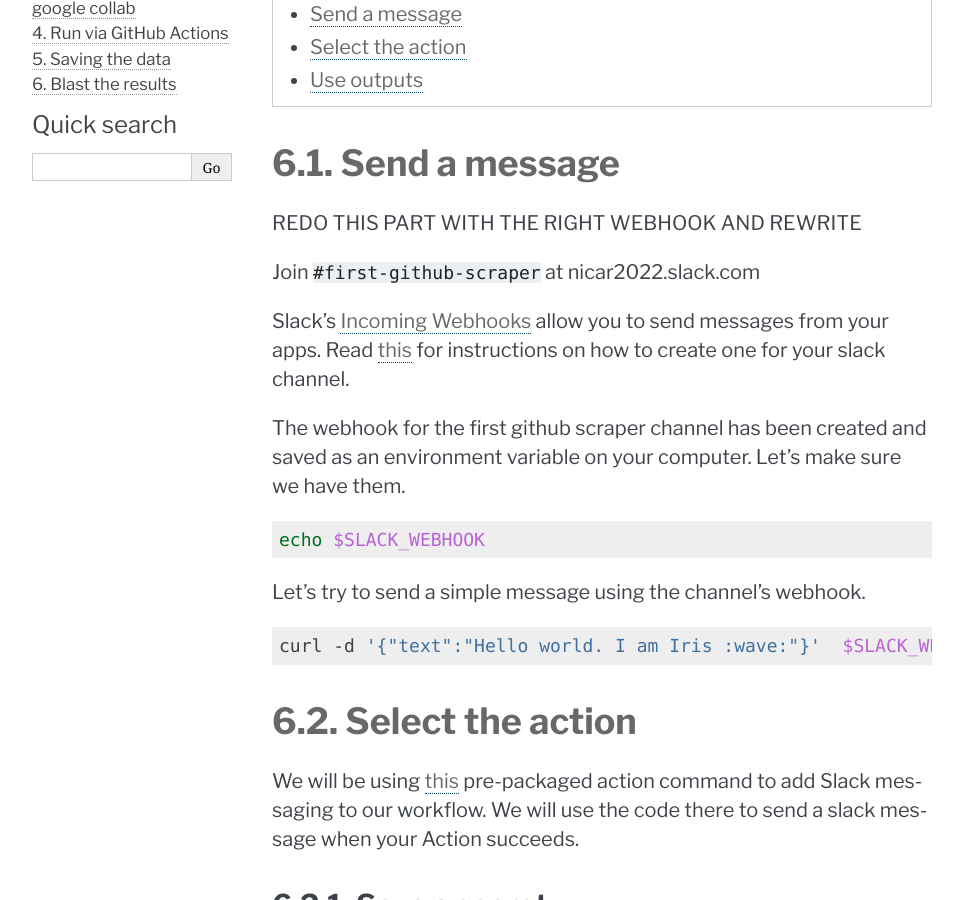
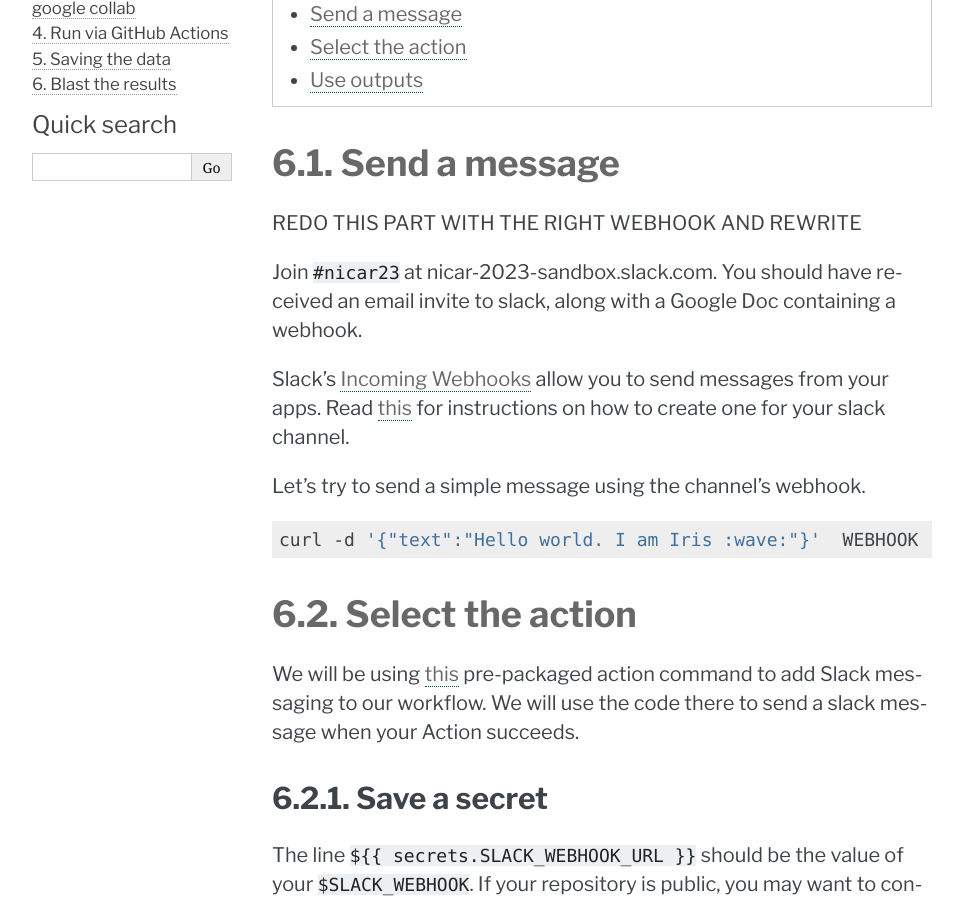
Before and after one commit to palewire/first-github-scraper, a Sphinx documentation site: the page built from docs/notify.md, in a window 1280 px wide and 900 px high, scrolled down 301 px. Shown: the whole window, without its empty margins (148-1111 px from the left). Built offline with Sphinx 7.4.7, drawn with Linux system fonts in a browser that asks for light colours.

Commit message:
new webhook stuff

````diff
--- a/docs/notify.md
+++ b/docs/notify.md
@@ -14,20 +14,14 @@ This chapter will walk you through creating a custom slack message for your acti
 
 REDO THIS PART WITH THE RIGHT WEBHOOK AND REWRITE
 
-Join `#first-github-scraper` at nicar2022.slack.com
+Join `#nicar23` at nicar-2023-sandbox.slack.com. You should have received an email invite to slack, along with a Google Doc containing a webhook.
 
 Slack's [Incoming Webhooks](https://api.slack.com/messaging/webhooks) allow you to send messages from your apps. Read [this](https://slack.com/help/articles/115005265063-Incoming-webhooks-for-Slack) for instructions on how to create one for your slack channel.
-
-The webhook for the first github scraper channel has been created and saved as an environment variable on your computer. Let's make sure we have them.
-
-```bash
-echo $SLACK_WEBHOOK
-```
 
 Let's try to send a simple message using the channel's webhook.
 
 ```bash
-curl -d '{"text":"Hello world. I am Iris :wave:"}'  $SLACK_WEBHOOK
+curl -d '{"text":"Hello world. I am Iris :wave:"}'  WEBHOOK
 ```
 
 ## Select the action
````
